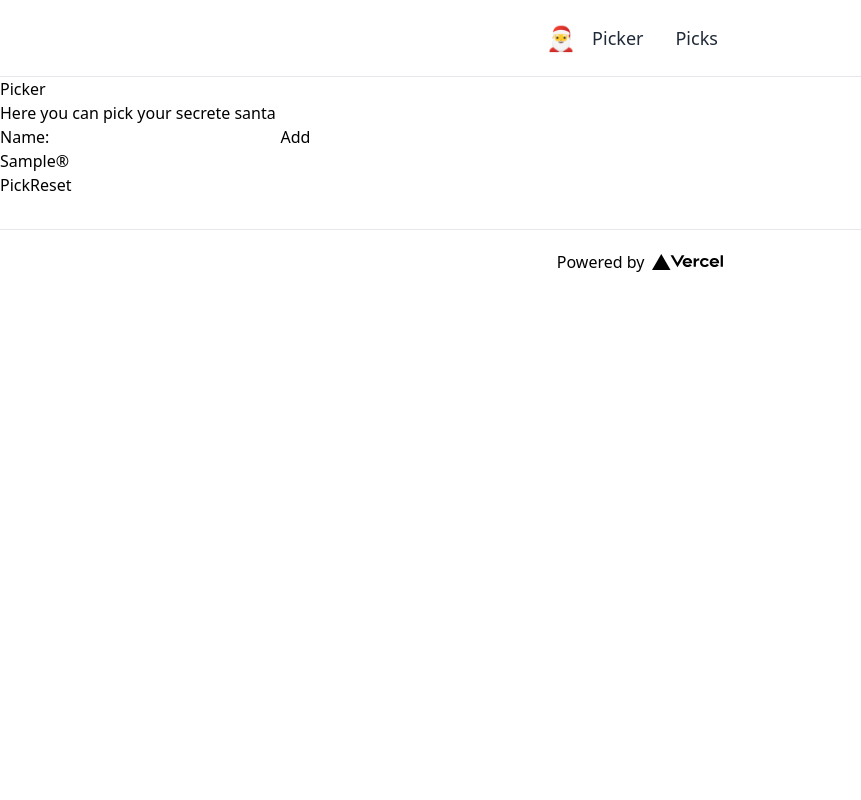
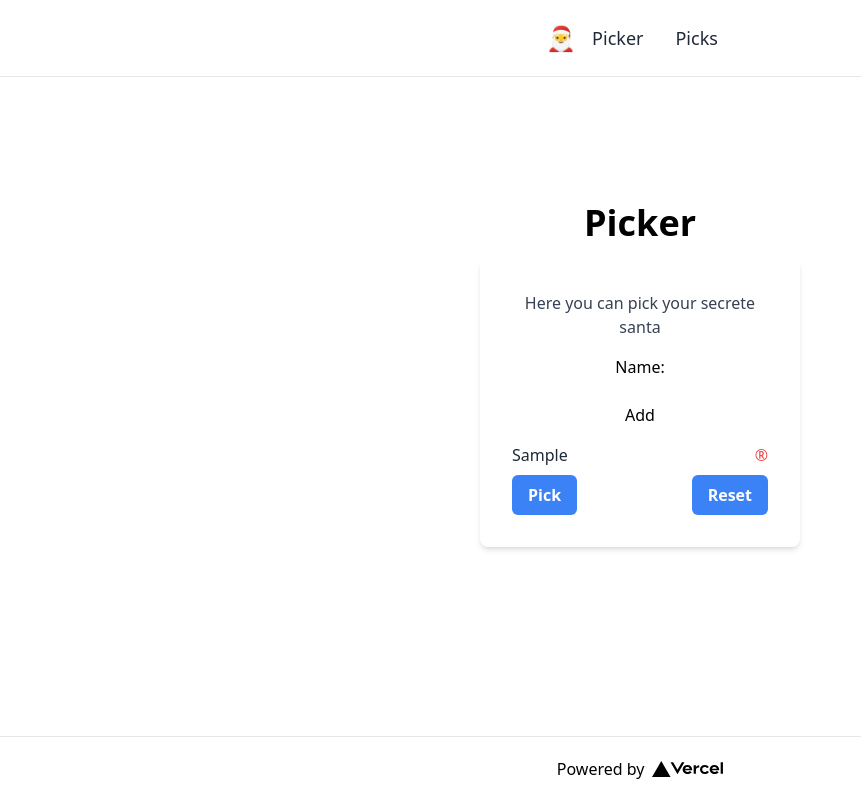
Before and after one commit to KaroGil/secretSanta, a Next.js app: page /picker in a window 1280 px wide. Both pictures are taken after typing "Sample" into the empty fields and a click on the input "Add". Shown: the whole page, without its empty margins (0-861 px from the left). Built offline with nearby package versions, Linux system fonts and the light colour scheme.

Commit message:
picker names syle

```diff
--- a/pages/components/Names.tsx
+++ b/pages/components/Names.tsx
@@ -1,5 +1,6 @@
 import NameForm from './NameForm';
 import { matchSecretSanta } from '../utils/Match';
+import Button from './Button';
 
 export default function Names({
   names,
@@ -22,21 +23,26 @@ export default function Names({
     setPairs(pairs);
   };
   return (
-    <div>
-      <div>
-        <p>Here you can pick your secrete santa</p>
-        <NameForm names={names} setNames={setNames} />
-        <ul>
-          {names.map((name, ind) => (
-            <li key={ind}>
-              <span>{name}</span>
-              <button onClick={() => remove(ind)}>&reg;</button>
-            </li>
-          ))}
-        </ul>
+    <div className="bg-white shadow-md rounded-lg p-8 w-80 mb-8 text-center">
+      <p className="text-gray-700 mb-4">Here you can pick your secrete santa</p>
+      <NameForm names={names} setNames={setNames} />
+      <ul className="list-none p-0 mt-4">
+        {names.map((name, ind) => (
+          <li key={ind} className="flex justify-between items-center mb-2">
+            <span className="text-gray-800">{name}</span>
+            <button
+              onClick={() => remove(ind)}
+              className="text-red-500 hover:text-red-700"
+            >
+              &reg;
+            </button>
+          </li>
+        ))}
+      </ul>
+      <div className="flex justify-between">
+        <Button text={'Pick'} clickFunction={() => submit()} />
+        <Button text={'Reset'} clickFunction={() => setNames([])} />
       </div>
-      <button onClick={() => submit()}>Pick</button>
-      <button onClick={() => setNames([])}>Reset</button>
     </div>
   );
 }
--- a/pages/components/RevealCard.tsx
+++ b/pages/components/RevealCard.tsx
@@ -1,4 +1,5 @@
 import React, { useState } from 'react';
+import Button from './Button';
 
 export default function RevealCard({ giver, reciever }) {
   const [reavealed, setRevealed] = useState(false);
@@ -21,22 +22,22 @@ export default function RevealCard({ giver, reciever }) {
   };
 
   return (
-    <div>
-      <div>
-        <h1>RevealCard - {giver}</h1>
+    <div className="bg-white shadow-lg rounded-lg p-6 w-64 text-center m-4">
+      <h1 className="text-xl font-semibold mb-4">RevealCard - {giver}</h1>
       {reavealed ? (
         <div>
-            <p>Here is your secrete santa</p>
-            <p>{reciever} </p>
-            <p>Time remaining: {delay} seconds</p>
+          <p className="text-gray-700 mb-2">Here is your secrete santa</p>
+          <p className="text-blue-500 font-bold text-lg mb-2">{reciever} </p>
+          <p className="text-gray-500">Time remaining: {delay} seconds</p>
         </div>
       ) : (
         <div>
-            <p>Here you can reveal your secrete santa</p>
-            <button onClick={reveal}>Reveal</button>
+          <p className="text-gray-700 mb-4">
+            Here you can reveal your secrete santa
+          </p>
+          <Button text={'Reveal'} clickFunction={reveal} />
         </div>
       )}
     </div>
-    </div>
   );
 }
--- a/pages/picker/index.tsx
+++ b/pages/picker/index.tsx
@@ -9,10 +9,10 @@ export default function Picker() {
   const [pairs, setPairs] = useState([]);
   const [pick, setPick] = useState(true);
   return (
-    <div>
+    <div className="flex flex-col min-h-screen">
       <Nav />
-      <div>
-        <h1>Picker</h1>
+      <div className="flex-grow flex flex-col items-center justify-center">
+        <h1 className="text-4xl font-bold mb-4">Picker</h1>
         {pick ? (
           <Names
             names={names}
@@ -21,7 +21,7 @@ export default function Picker() {
             setPick={setPick}
           />
         ) : (
-          <div>
+          <div className="flex flex-wrap justify-center gap-4">
             {pairs.map((pair, ind) => (
               <RevealCard
                 key={ind}
```
Lines whose indentation alone changed are shown as unchanged.
